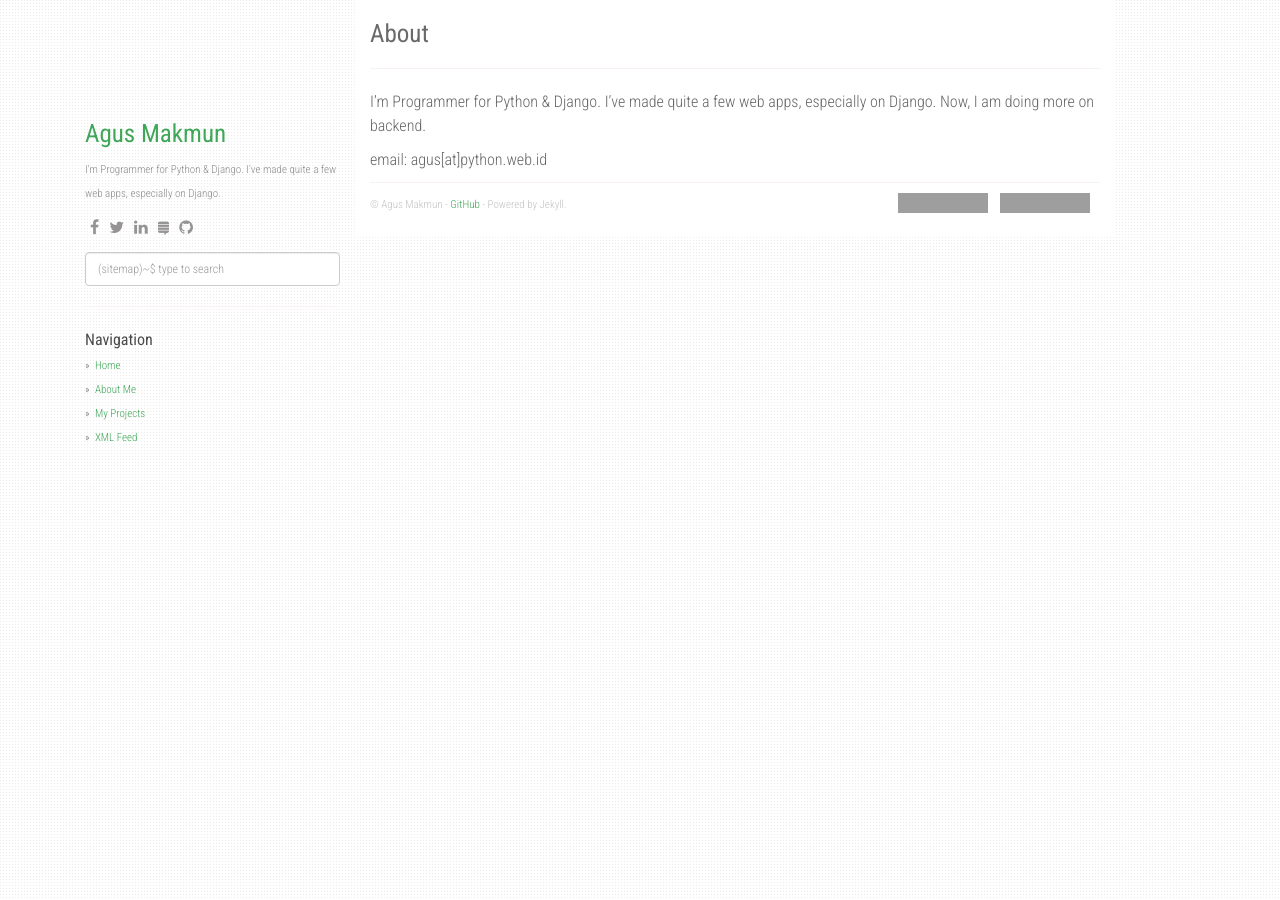
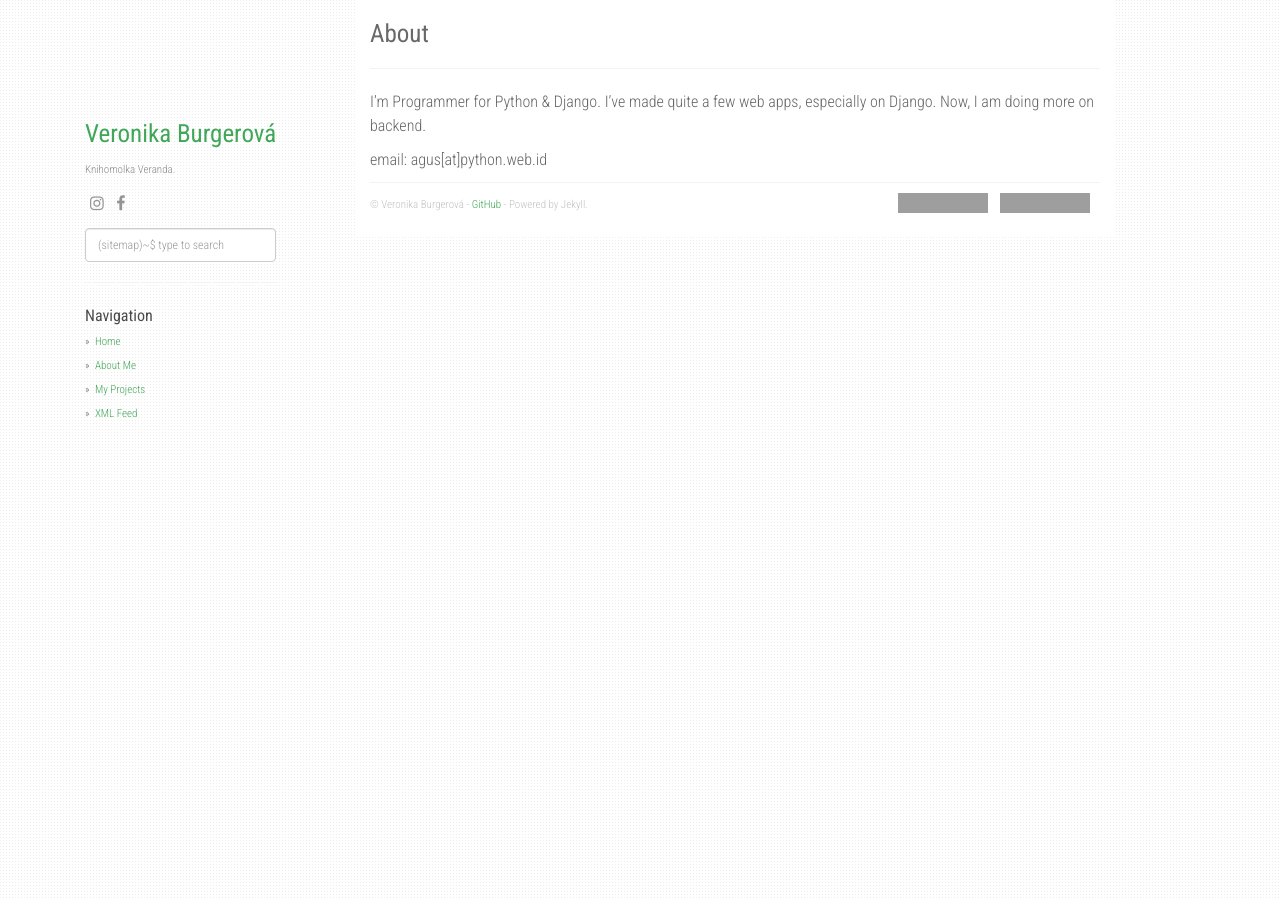
Before and after one commit to verandabe/tastucnakem, a Jekyll site: the page built from about.md, in a window 1280 px wide. Built offline with Jekyll 4.4.1, drawn with Linux system fonts in a browser that asks for light colours; nearby versions of some CDN libraries; grey boxes are pictures that could not be loaded.

Commit message:
Update config.

```diff
--- a/Gemfile
+++ b/Gemfile
@@ -1 +1,2 @@
 source 'https://rubygems.org'
+gem 'jekyll'
--- a/_config.yml
+++ b/_config.yml
@@ -1,34 +1,17 @@
-title: Stack Problems
-description: My Personal Stack Problems
-author: Agus Makmun
-github: https://github.com/agusmakmun
-about: I'm Programmer for Python & Django. I've made quite a few web apps, especially on Django.
-disqus_shortname: stackproblems
+title: Ta s tučňákem
+description: Veronika Burgerová a její tučňáci
+author: Veronika Burgerová
+about: Knihomolka Veranda.
 google_analytics: UA-XXXXXXXX-Y
 
 enableTags: true
 tagarray: []
 
-collections:
-  project:
-    output: true
-    permalink: /project/:path/
-
 social:
+    - icon: fa-instagram
+      link: "#"
     - icon: fa-facebook
       link: "#"
-    - icon: fa-twitter
-      link: "#"
-    - icon: fa-linkedin
-      link: "#"
-    - icon: fa-stack-exchange
-      link: "#"
-    - icon: fa-github
-      link: "https://github.com/agusmakmun"
-
-share:
-  twitter_username: github.io
-  fb_appid: 1749788565247320
 
 urls:
     - text: About Me
@@ -38,19 +21,7 @@ urls:
     - text: XML Feed
       url: /feed.xml
 
-url: "https://agusmakmun.github.io"
+url: "https://tastucnakem.cz/"
 baseurl: ""
-paginate: 20
-per_page: 20
-paginate_path: "/page/:num/"
+
 markdown: kramdown
-gems:
-  - jekyll-paginate
-  - jekyll-gist
-
-compress_html:
-  clippings: all
-  comments: ["<!-- ", " -->"]
-  endings: all
-  ignore:
-    envs: ['development']
```
Also changed, not shown: 1 other file.
